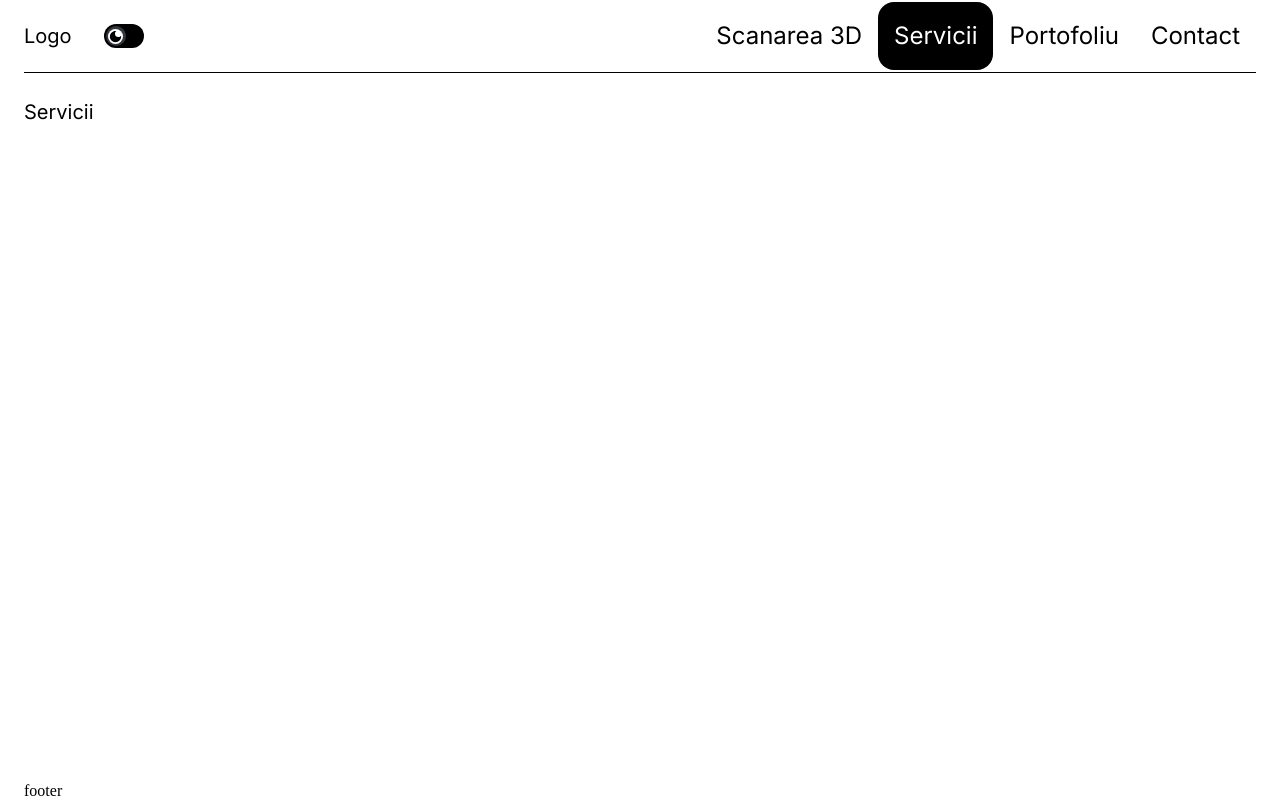
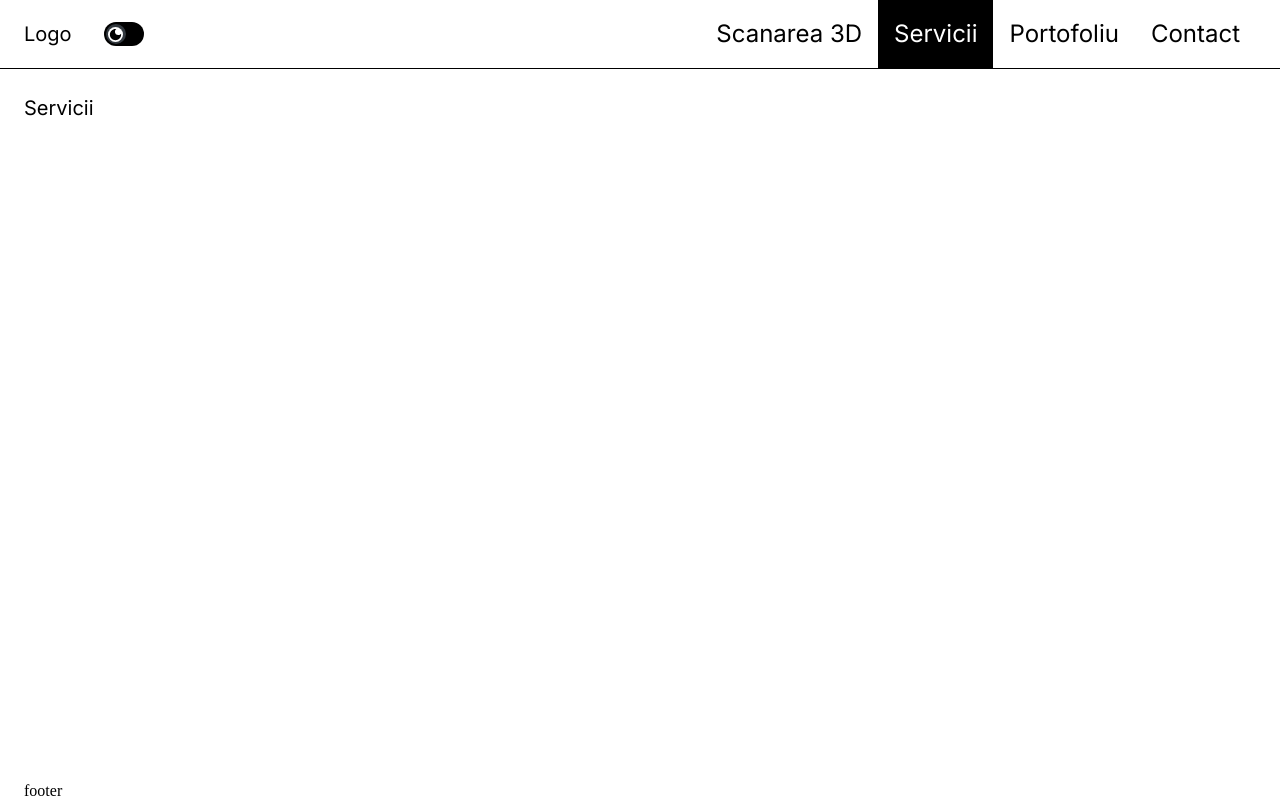
Before and after one commit to stoianovidiu/3d-printing-site, a Next.js app: page /servicii in a window 1280 px wide. Built offline with nearby package versions, Linux system fonts and the light colour scheme.

Commit message:
small design changes

```diff
--- a/components/MenuItems/MenuItems.jsx
+++ b/components/MenuItems/MenuItems.jsx
@@ -19,7 +19,7 @@ const MenuItems = () => {
           href={item.path}
           fontSize="lg"
           py={2}
-          borderRadius={{ lg: 16 }}
+          borderRadius={{ lg: 0 }}
           variant={item.path === router.route ? "soft" : "solid"}
         >
           {item.label}
--- a/components/PageTemplate/PageTemplate.jsx
+++ b/components/PageTemplate/PageTemplate.jsx
@@ -31,7 +31,7 @@ const Template = (props) => {
             display="flex"
             justifyContent="space-between"
             alignItems="center"
-            py={{ sm: 2, lg: 0.25 }}
+            py={{ sm: 2, lg: 0 }}
           >
             <Box display="flex" alignItems="center" gap={4}>
               <Logo />
@@ -46,6 +46,8 @@ const Template = (props) => {
             sx={{
               // mb: 2,
               "--Divider-thickness": "2px",
+              boxShadow: "0 0 0 100vmax var(--joy-palette-divider)",
+              clipPath: "inset(0px -100vmax)",
             }}
           />
         </nav>
```
